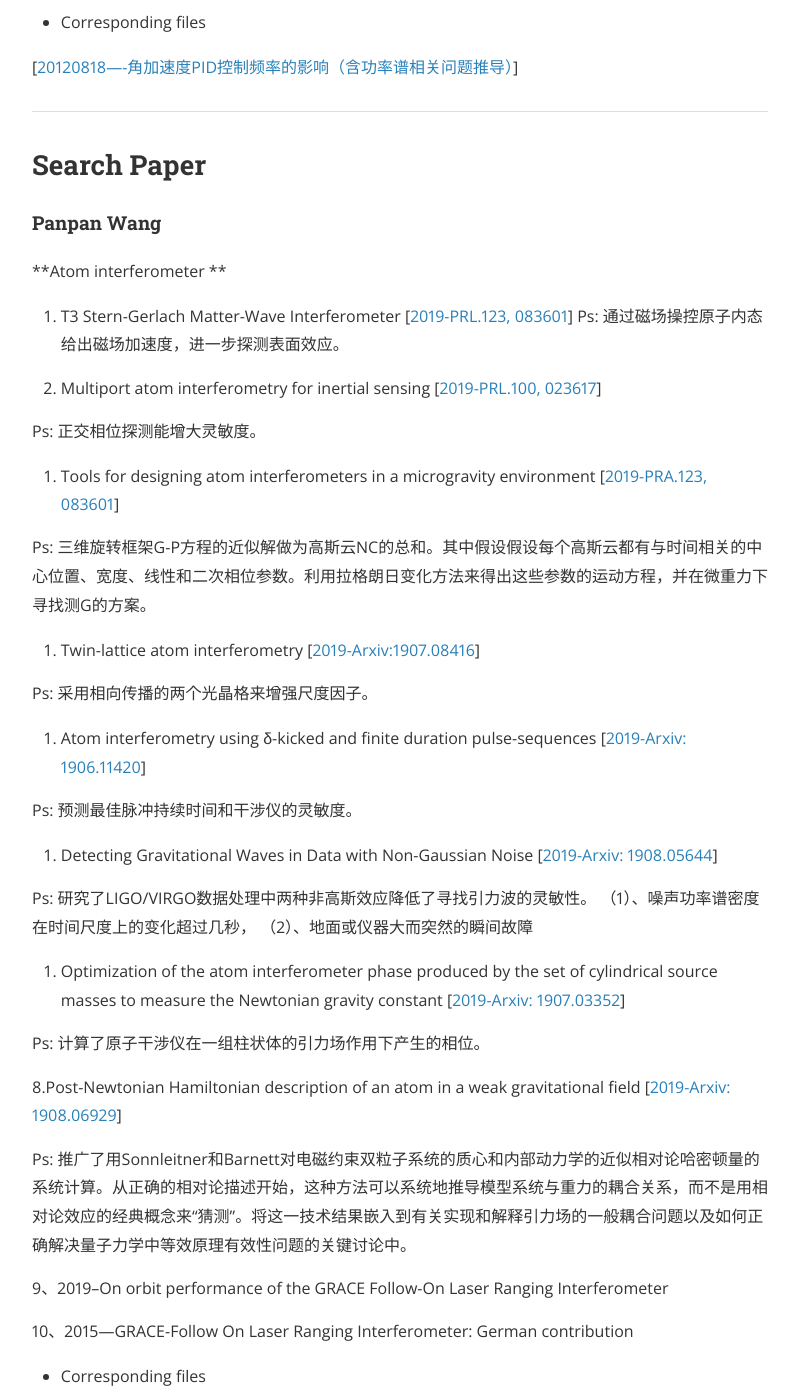
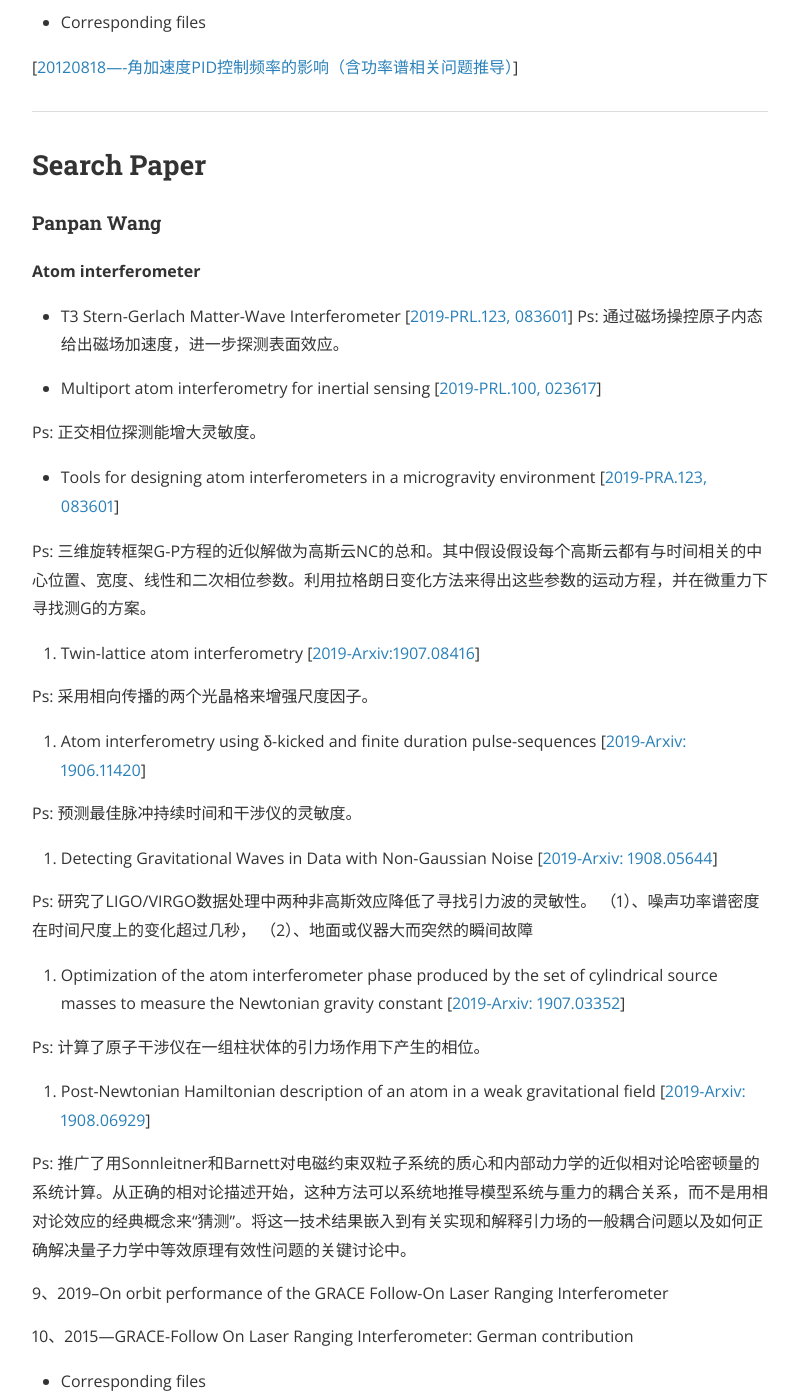
Before and after one commit to gravity-group/gravity-group.github.io, a Jekyll site: the page built from _posts/2019-08-26-group-meeting.md, in a window 1280 px wide and 1400 px high, scrolled down 761 px. Shown: the whole window, without its empty margins (240-1039 px from the left). Built offline with Jekyll 4.4.1, drawn with Linux system fonts in a browser that asks for light colours; nearby versions of some CDN libraries; some of the changed text lies outside the part shown.

Commit message:
20190826

```diff
--- a/_posts/2019-08-26-group-meeting.md
+++ b/_posts/2019-08-26-group-meeting.md
@@ -16,7 +16,7 @@ Yujie Tan, Chenggang Qin Xiaoyu Lu, Yajie Wang, Panpan Wang, Miaomiao Zhao, Yuan
 
 #### Chenggang Qin
 
-**Testing the universality of free fall towards dark matter with radio pulsars,**
+**Testing the universality of free fall towards dark matter with radio pulsars**
 
 by Lijing Shao, Norbert Wex, Michael Kramer.
 
@@ -72,7 +72,7 @@ Ps: 研究了LIGO/VIRGO数据处理中两种非高斯效应降低了寻找引力
 
 Ps: 计算了原子干涉仪在一组柱状体的引力场作用下产生的相位。
 
-8.Post-Newtonian Hamiltonian description of an atom in a weak gravitational field
+8. Post-Newtonian Hamiltonian description of an atom in a weak gravitational field
 [[2019-Arxiv: 1908.06929](https://arxiv.org/pdf/1908.06929.pdf)]
 
 Ps: 推广了用Sonnleitner和Barnett对电磁约束双粒子系统的质心和内部动力学的近似相对论哈密顿量的系统计算。从正确的相对论描述开始，这种方法可以系统地推导模型系统与重力的耦合关系，而不是用相对论效应的经典概念来“猜测”。将这一技术结果嵌入到有关实现和解释引力场的一般耦合问题以及如何正确解决量子力学中等效原理有效性问题的关键讨论中。
```
Also changed, not shown: other parts of _posts/2019-08-26-group-meeting.md (+4 -4 lines).
